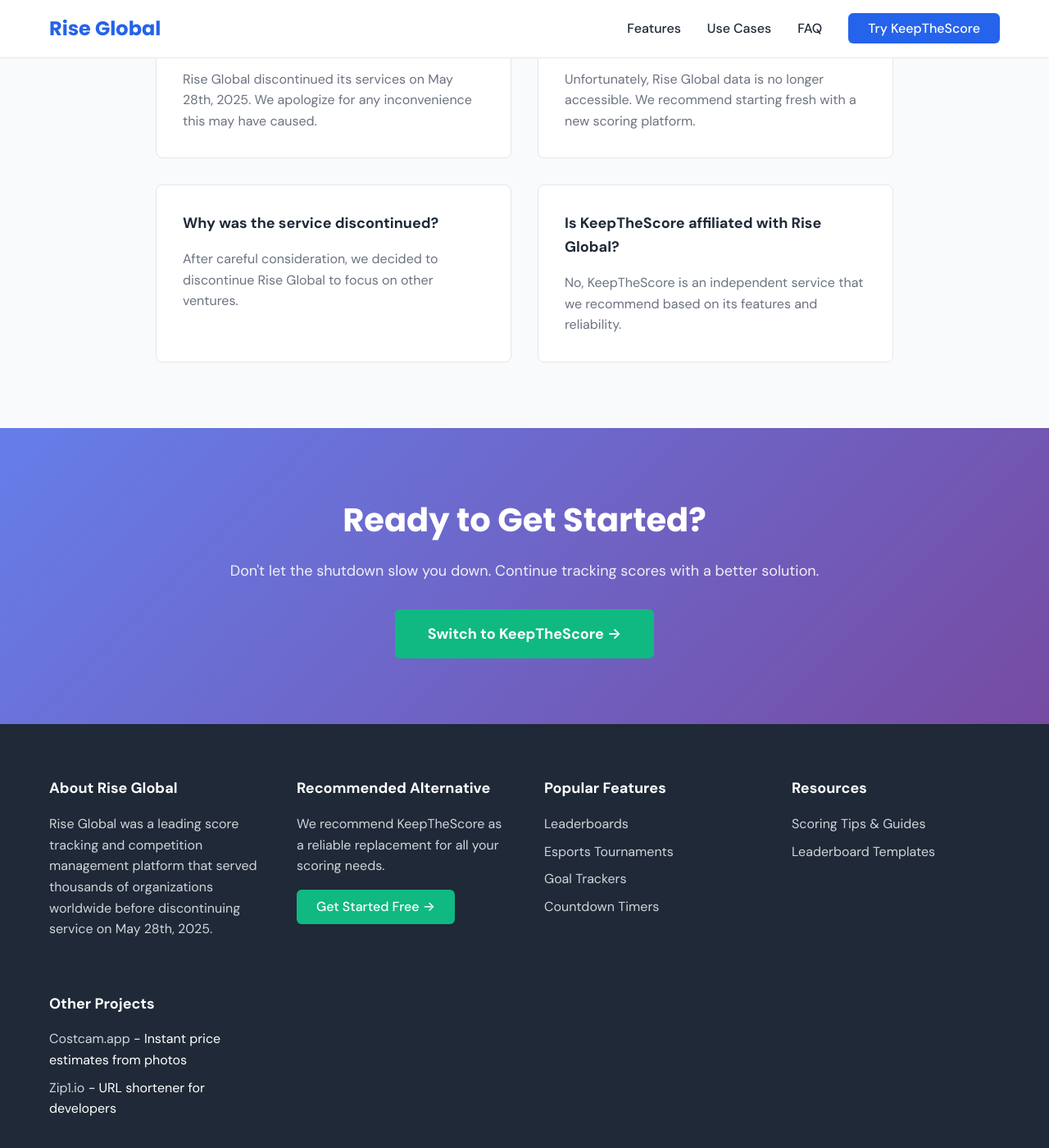
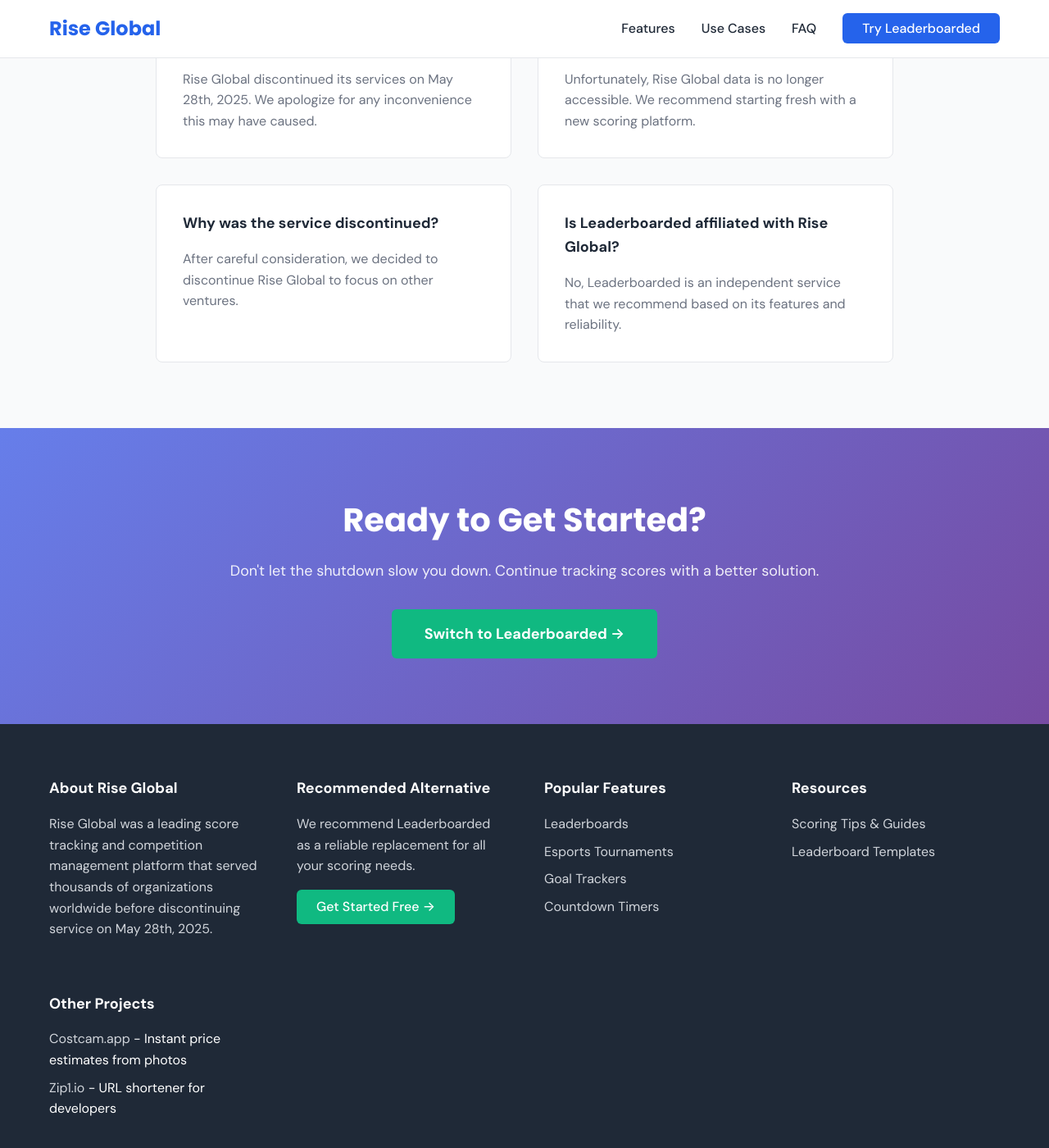
Before and after one commit to caspii/rise.global, a Jekyll site: the page built from index.html, in a window 1280 px wide and 1400 px high, scrolled down 2786 px. Shown: the whole window at 82% size. Built offline with Jekyll 4.4.1, drawn with Linux system fonts in a browser that asks for light colours; comment, search, counter and statistics services are not loaded; some of the changed text lies outside the part shown.

Commit message:
Changed links from Keepthescore.com to Leaderboarded.com

```diff
--- a/404.html
+++ b/404.html
@@ -10,11 +10,11 @@
     <div class="error-content">
         <p><strong>Rise Global has discontinued its service.</strong></p>
         <p>The page you're looking for no longer exists as our score tracking platform shut down on May 28th, 2025.</p>
-        <p>You'll be redirected to KeepTheScore in 5 seconds, or you can:</p>
+        <p>You'll be redirected to Leaderboarded in 5 seconds, or you can:</p>
     </div>
     <div class="error-actions">
         <a href="/" class="secondary-button">Return to Homepage</a>
-        <a href="https://keepthescore.com?utm_source=rise.global&utm_medium=referral&utm_campaign=404_page" class="primary-cta">Go to KeepTheScore</a>
+        <a href="https://leaderboarded.com?utm_source=rise.global&utm_medium=referral&utm_campaign=404_page" class="primary-cta">Go to Leaderboarded</a>
     </div>
 </div>
 
@@ -81,6 +81,6 @@
 
 <script>
 setTimeout(function() {
-    window.location.href = 'https://keepthescore.com?utm_source=rise.global&utm_medium=referral&utm_campaign=404_redirect';
+    window.location.href = 'https://leaderboarded.com?utm_source=rise.global&utm_medium=referral&utm_campaign=404_redirect';
 }, 5000);
 </script>
--- a/_includes/footer.html
+++ b/_includes/footer.html
@@ -8,25 +8,25 @@
 
             <div class="footer-section">
                 <h4>Recommended Alternative</h4>
-                <p>We recommend <a href="https://keepthescore.com?utm_source=rise.global&utm_medium=referral&utm_campaign=footer_text" class="footer-link">KeepTheScore</a> as a reliable replacement for all your scoring needs.</p>
-                <a href="https://keepthescore.com?utm_source=rise.global&utm_medium=referral&utm_campaign=footer_cta" class="footer-cta">Get Started Free →</a>
+                <p>We recommend <a href="https://leaderboarded.com?utm_source=rise.global&utm_medium=referral&utm_campaign=footer_text" class="footer-link">Leaderboarded</a> as a reliable replacement for all your scoring needs.</p>
+                <a href="https://leaderboarded.com?utm_source=rise.global&utm_medium=referral&utm_campaign=footer_cta" class="footer-cta">Get Started Free →</a>
             </div>
 
             <div class="footer-section">
                 <h4>Popular Features</h4>
                 <ul class="footer-list">
-                    <li><a href="https://keepthescore.com/online-leaderboard-maker/?utm_source=rise.global&utm_medium=referral&utm_campaign=footer_leaderboards" class="footer-link">Leaderboards</a></li>
-                    <li><a href="https://keepthescore.com/blog/posts/esports-tournament/?utm_source=rise.global&utm_medium=referral&utm_campaign=footer_tournaments" class="footer-link">Esports Tournaments</a></li>
-                    <li><a href="https://keepthescore.com/online-goal-tracker/?utm_source=rise.global&utm_medium=referral&utm_campaign=footer_goal_trackers" class="footer-link">Goal Trackers</a></li>
-                    <li><a href="https://keepthescore.com/online-timer/?utm_source=rise.global&utm_medium=referral&utm_campaign=footer_countdown_timers" class="footer-link">Countdown Timers</a></li>
+                    <li><a href="https://leaderboarded.com/online-leaderboard-maker/?utm_source=rise.global&utm_medium=referral&utm_campaign=footer_leaderboards" class="footer-link">Leaderboards</a></li>
+                    <li><a href="https://leaderboarded.com/blog/posts/esports-tournament/?utm_source=rise.global&utm_medium=referral&utm_campaign=footer_tournaments" class="footer-link">Esports Tournaments</a></li>
+                    <li><a href="https://leaderboarded.com/online-goal-tracker/?utm_source=rise.global&utm_medium=referral&utm_campaign=footer_goal_trackers" class="footer-link">Goal Trackers</a></li>
+                    <li><a href="https://leaderboarded.com/online-timer/?utm_source=rise.global&utm_medium=referral&utm_campaign=footer_countdown_timers" class="footer-link">Countdown Timers</a></li>
                 </ul>
             </div>
 
             <div class="footer-section">
                 <h4>Resources</h4>
                 <ul class="footer-list">
-                    <li><a href="https://keepthescore.com?utm_source=rise.global&utm_medium=referral&utm_campaign=footer_blog" class="footer-link">Scoring Tips & Guides</a></li>
-                    <li><a href="https://keepthescore.com/leaderboard-templates/?utm_source=rise.global&utm_medium=referral&utm_campaign=footer_templates" class="footer-link">Leaderboard Templates</a></li>
+                    <li><a href="https://leaderboarded.com?utm_source=rise.global&utm_medium=referral&utm_campaign=footer_blog" class="footer-link">Scoring Tips & Guides</a></li>
+                    <li><a href="https://leaderboarded.com/leaderboard-templates/?utm_source=rise.global&utm_medium=referral&utm_campaign=footer_templates" class="footer-link">Leaderboard Templates</a></li>
                 </ul>
             </div>
 
@@ -40,7 +40,7 @@
         </div>
 
         <div class="footer-bottom">
-            <p>&copy; 2025 Rise Global. All rights reserved. | Service discontinued - We recommend <a href="https://keepthescore.com?utm_source=rise.global&utm_medium=referral&utm_campaign=footer_bottom" class="footer-link">KeepTheScore</a></p>
+            <p>&copy; 2025 Rise Global. All rights reserved. | Service discontinued - We recommend <a href="https://leaderboarded.com?utm_source=rise.global&utm_medium=referral&utm_campaign=footer_bottom" class="footer-link">Leaderboarded</a></p>
         </div>
     </div>
 </footer>
--- a/_includes/navigation.html
+++ b/_includes/navigation.html
@@ -9,7 +9,7 @@
                 <li><a href="#features">Features</a></li>
                 <li><a href="#use-cases">Use Cases</a></li>
                 <li><a href="#faq">FAQ</a></li>
-                <li><a href="https://keepthescore.com?utm_source=rise.global&utm_medium=referral&utm_campaign=nav_cta" class="nav-cta">Try KeepTheScore</a></li>
+                <li><a href="https://leaderboarded.com?utm_source=rise.global&utm_medium=referral&utm_campaign=nav_cta" class="nav-cta">Try Leaderboarded</a></li>
             </ul>
 
             <button class="mobile-menu-toggle" aria-label="Toggle menu">
--- a/index.html
+++ b/index.html
@@ -1,14 +1,14 @@
 ---
 layout: default
 title: Rise Global - Score Tracking Platform (Service Discontinued)
-description: Rise Global's score tracking and competition management service has been discontinued. Discover KeepTheScore for powerful scoring and leaderboard solutions.
+description: Rise Global's score tracking and competition management service has been discontinued. Discover Leaderboarded for powerful scoring and leaderboard solutions.
 keywords: score tracking, leaderboard management, competition scoring, tournament tracker, game scores, point tracking system, Rise Global shutdown
 ---
 
 <section class="shutdown-notice">
     <div class="container">
         <div class="notice-content">
-            <p class="notice-text">Rise Global has transitioned to new opportunities. For continued score tracking excellence, we recommend <a href="https://keepthescore.com?utm_source=rise.global&utm_medium=referral&utm_campaign=shutdown_notice" class="inline-link">KeepTheScore</a>.</p>
+            <p class="notice-text">Rise Global has transitioned to new opportunities. For continued score tracking excellence, we recommend <a href="https://leaderboarded.com?utm_source=rise.global&utm_medium=referral&utm_campaign=shutdown_notice" class="inline-link">Leaderboarded</a>.</p>
         </div>
     </div>
 </section>
@@ -20,7 +20,7 @@
                 <h1 class="hero-title">Elevate Your Score Tracking Experience</h1>
                 <p class="hero-subtitle">Rise Global pioneered professional competition management, helping thousands of organizations create memorable events through intuitive scoring solutions.</p>
                 <div class="hero-cta-group">
-                    <a href="https://keepthescore.com?utm_source=rise.global&utm_medium=referral&utm_campaign=hero_cta" class="hero-primary-cta">Continue with KeepTheScore</a>
+                    <a href="https://leaderboarded.com?utm_source=rise.global&utm_medium=referral&utm_campaign=hero_cta" class="hero-primary-cta">Continue with Leaderboarded</a>
                     <a href="#features" class="hero-secondary-cta">Explore Our Legacy</a>
                 </div>
             </div>
@@ -61,8 +61,8 @@
 
     <section class="alternative-section">
         <div class="container">
-            <h3>Continue Your Scoring Journey with KeepTheScore</h3>
-            <p class="section-intro">While Rise Global is no longer available, KeepTheScore offers similar features and more:</p>
+            <h3>Continue Your Scoring Journey with Leaderboarded</h3>
+            <p class="section-intro">While Rise Global is no longer available, Leaderboarded offers similar features and more:</p>
 
             <div class="comparison-grid">
                 <div class="comparison-item">
@@ -96,7 +96,7 @@
             </div>
 
             <div class="cta-center">
-                <a href="https://keepthescore.com?utm_source=rise.global&utm_medium=referral&utm_campaign=alternative_cta" class="primary-cta large">Start Using KeepTheScore Today</a>
+                <a href="https://leaderboarded.com?utm_source=rise.global&utm_medium=referral&utm_campaign=alternative_cta" class="primary-cta large">Start Using Leaderboarded Today</a>
                 <p class="cta-subtext">Join thousands of happy users • No credit card required</p>
             </div>
         </div>
@@ -111,22 +111,22 @@
                 <div class="use-case">
                     <h4>Basketball Scoring</h4>
                     <p>Complete guide to tracking basketball games and tournaments</p>
-                    <a href="https://keepthescore.com/blog/posts/basketball-scoring/?utm_source=rise.global&utm_medium=referral&utm_campaign=use_case_basketball" class="link-arrow">Learn more →</a>
+                    <a href="https://leaderboarded.com/blog/posts/basketball-scoring/?utm_source=rise.global&utm_medium=referral&utm_campaign=use_case_basketball" class="link-arrow">Learn more →</a>
                 </div>
                 <div class="use-case">
                     <h4>Gaming Leaderboards</h4>
                     <p>Create engaging leaderboards for video games and competitions</p>
-                    <a href="https://keepthescore.com/blog/posts/leaderboards-in-gaming/?utm_source=rise.global&utm_medium=referral&utm_campaign=use_case_gaming" class="link-arrow">Learn more →</a>
+                    <a href="https://leaderboarded.com/blog/posts/leaderboards-in-gaming/?utm_source=rise.global&utm_medium=referral&utm_campaign=use_case_gaming" class="link-arrow">Learn more →</a>
                 </div>
                 <div class="use-case">
                     <h4>Classroom Scoreboards</h4>
                     <p>Motivate students with interactive classroom scoring systems</p>
-                    <a href="https://keepthescore.com/blog/posts/classroom-scoreboard/?utm_source=rise.global&utm_medium=referral&utm_campaign=use_case_classroom" class="link-arrow">Learn more →</a>
+                    <a href="https://leaderboarded.com/blog/posts/classroom-scoreboard/?utm_source=rise.global&utm_medium=referral&utm_campaign=use_case_classroom" class="link-arrow">Learn more →</a>
                 </div>
                 <div class="use-case">
                     <h4>eSports Tournaments</h4>
                     <p>Run professional eSports competitions with live scoring</p>
-                    <a href="https://keepthescore.com/blog/posts/esports-tournament/?utm_source=rise.global&utm_medium=referral&utm_campaign=use_case_esports" class="link-arrow">Learn more →</a>
+                    <a href="https://leaderboarded.com/blog/posts/esports-tournament/?utm_source=rise.global&utm_medium=referral&utm_campaign=use_case_esports" class="link-arrow">Learn more →</a>
                 </div>
             </div>
         </div>
@@ -150,8 +150,8 @@
                     <p>After careful consideration, we decided to discontinue Rise Global to focus on other ventures.</p>
                 </div>
                 <div class="faq-item">
-                    <h4>Is KeepTheScore affiliated with Rise Global?</h4>
-                    <p>No, KeepTheScore is an independent service that we recommend based on its features and reliability.</p>
+                    <h4>Is Leaderboarded affiliated with Rise Global?</h4>
+                    <p>No, Leaderboarded is an independent service that we recommend based on its features and reliability.</p>
                 </div>
             </div>
         </div>
@@ -161,7 +161,7 @@
         <div class="container">
             <h3>Ready to Get Started?</h3>
             <p>Don't let the shutdown slow you down. Continue tracking scores with a better solution.</p>
-            <a href="https://keepthescore.com?utm_source=rise.global&utm_medium=referral&utm_campaign=final_cta" class="primary-cta large">Switch to KeepTheScore →</a>
+            <a href="https://leaderboarded.com?utm_source=rise.global&utm_medium=referral&utm_campaign=final_cta" class="primary-cta large">Switch to Leaderboarded →</a>
         </div>
     </section>
 </main>
```
Also changed, not shown: CLAUDE.md (+2 -2 lines), README.md.
